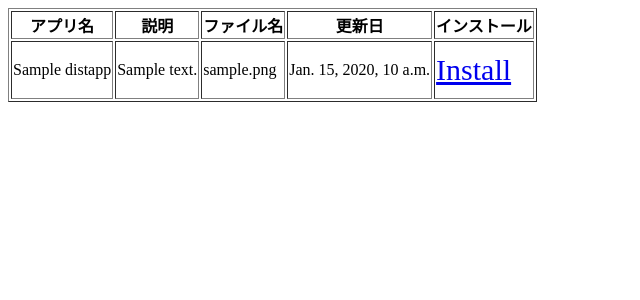
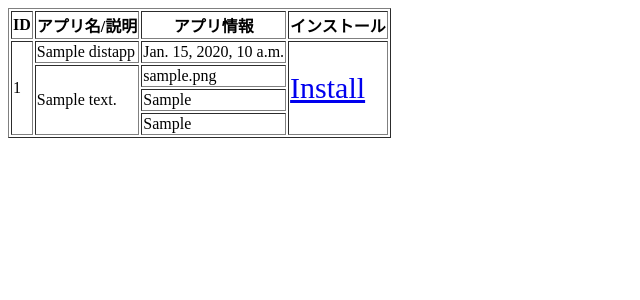
Before and after one commit to sonkm3/appdist, a Django app: page /list/ in a window 1280 px wide. Shown: the top 300 px of the page, without its empty margins (0-640 px from the left). Run offline with Django 3.2, Linux system fonts and the light colour scheme; tables that the repository leaves empty hold one stand-in row (values such as "Sample post").

Commit message:
リスト表示を改善

```diff
--- a/appdist/application/templates/list.html
+++ b/appdist/application/templates/list.html
@@ -16,30 +16,47 @@
 
 <table border="1">
     <tr>
-        <th>アプリ名</th>
-        <th>説明</th>
-        <th>ファイル名</th>
-        <th>更新日</th>
+        <th>ID</th>
+        <th>アプリ名/説明</th>
+        <th>アプリ情報</th>
         <th>インストール</th>
     </tr>
 {% for app in app_list %}
     <tr>
+        <td rowspan="4">
+            {{ app.id }}
+        </td>
         <td>
             {{ app.title }}
         </td>
         <td>
+            {{ app.updated }}
+        </td>
+        <td rowspan="4">
+            <a class="install" href="itms-services://?action=download-manifest&url=https://{{ server_name }}/plistgen/{{ app.id }}/{{ app.updated|date:"U" }}">Install</a>
+        </td>
+    </tr>
+    <tr>
+        <td rowspan="3">
             {{ app.detail }}
         </td>
         <td>
             {{ app.package_file }}
         </td>
+    </tr>
+
+    <tr>
         <td>
-            {{ app.updated }}
-        </td>
-        <td>
-            <a class="install" href="itms-services://?action=download-manifest&url=https://{{ server_name }}/plistgen/{{ app.id }}/{{ app.updated|date:"U" }}">Install</a>
+            {{ app.bundle_identifier }}
         </td>
     </tr>
+    <tr>
+        <td>
+            {{ app.bundle_version }}
+        </td>
+    </tr>
+
+
 {% endfor %}
 </table>
 
```
